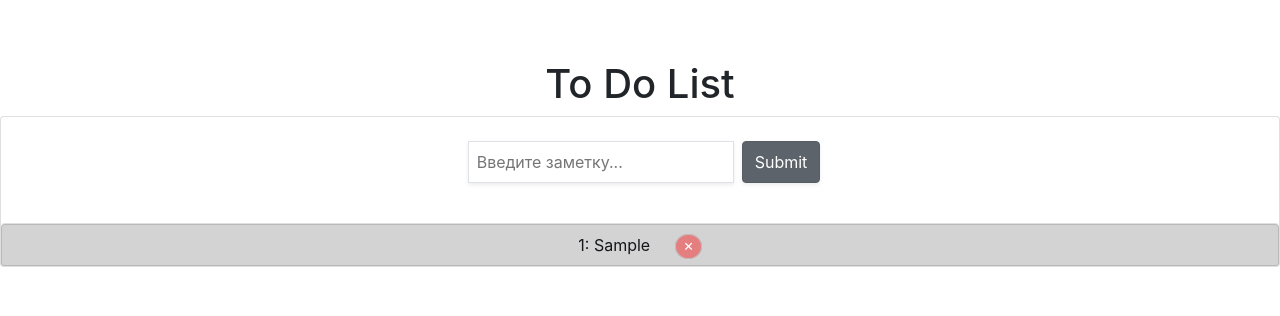
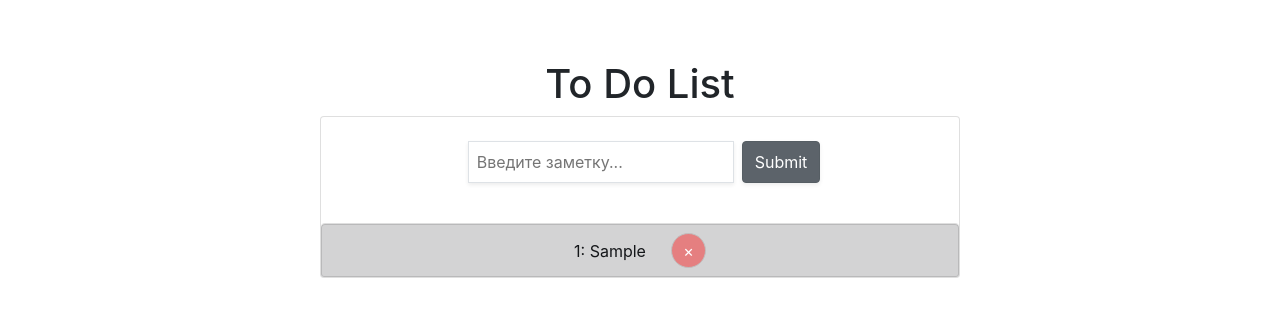
Before and after one commit to MaximGrekk/react-todos, a React (Create React App) app: page / in a window 1280 px wide. Both pictures are taken after typing "Sample" into the empty fields and a click on the button "Submit". Shown: the top 316 px of the page. Built offline with nearby package versions, Linux system fonts and the light colour scheme.

Commit message:
Some small changes

```diff
--- a/public/index.html
+++ b/public/index.html
@@ -12,7 +12,7 @@
   </head>
   <body>
     <noscript>You need to enable JavaScript to run this app.</noscript>
-    <div id="root"></div>
+    <div id="root" class="col-xl-6 col-lg-8 col-md-8 col-10 m-auto"></div>
 
 
     <script src="https://cdn.jsdelivr.net/npm/bootstrap@5.0.1/dist/js/bootstrap.bundle.min.js" integrity="sha384-gtEjrD/SeCtmISkJkNUaaKMoLD0//ElJ19smozuHV6z3Iehds+3Ulb9Bn9Plx0x4" crossorigin="anonymous"></script>
--- a/src/components/ToDoLi.js
+++ b/src/components/ToDoLi.js
@@ -3,7 +3,10 @@ import React, { Component } from 'react'
 const styles = {
     deleteItem: {
         marginLeft: '25px',
-        padding: '0px 7px 3px',
+        // padding: '0px 7px 3px',
+        width: '35px',
+        height: '35px',
+        textAlign: 'center',
         border: '1px solid silver',
         borderRadius: '50%',
         cursor: 'pointer',
@@ -22,9 +25,9 @@ export default class ToDoLi extends Component {
             <li className="list-group-item list-group-item-dark text-center">
                 {this.props.index + 1}: {this.props.item}
 
-                <span style={styles.deleteItem} className="item-delete" onClick={() => this.props.onDelete(this.props.id)}>
+                <button style={styles.deleteItem} className="item-delete" onClick={() => this.props.onDelete(this.props.id)}>
                      &times;
-                </span>
+                </button>
 
             </li>
         )
```
